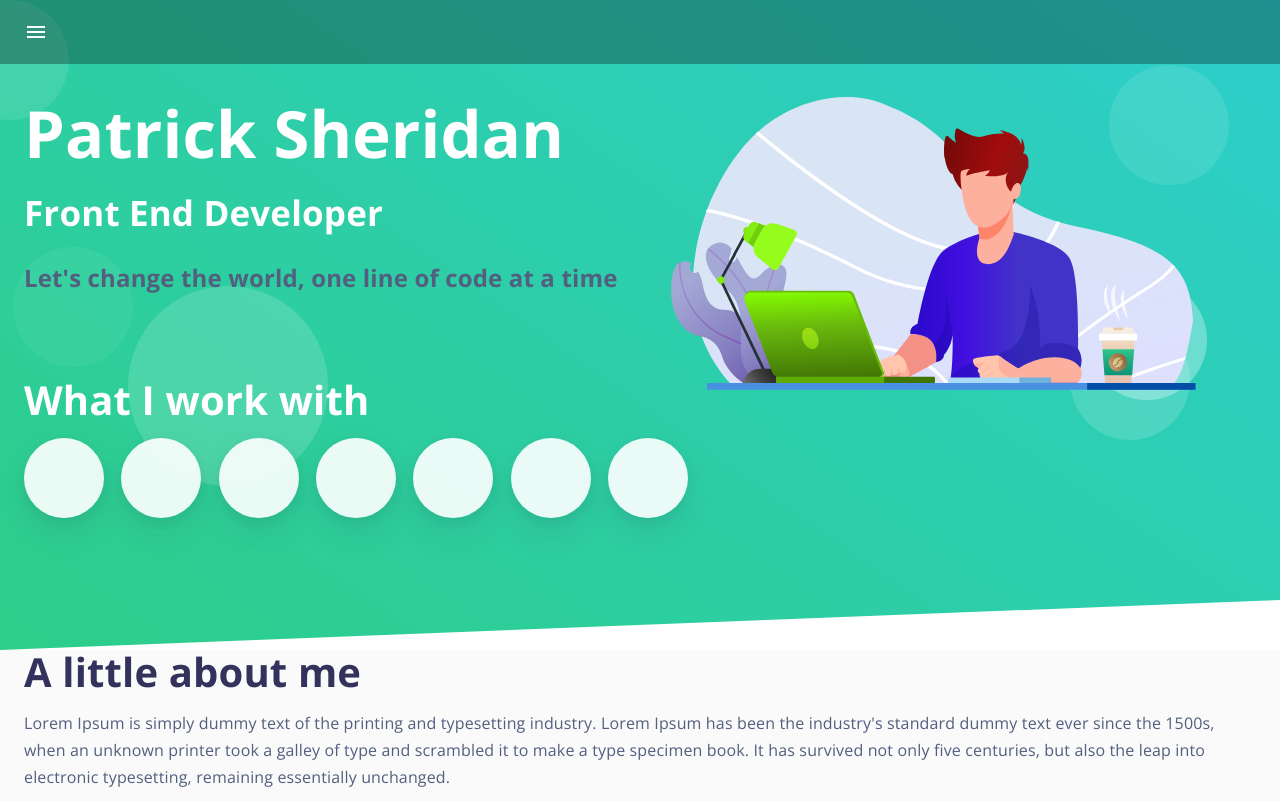
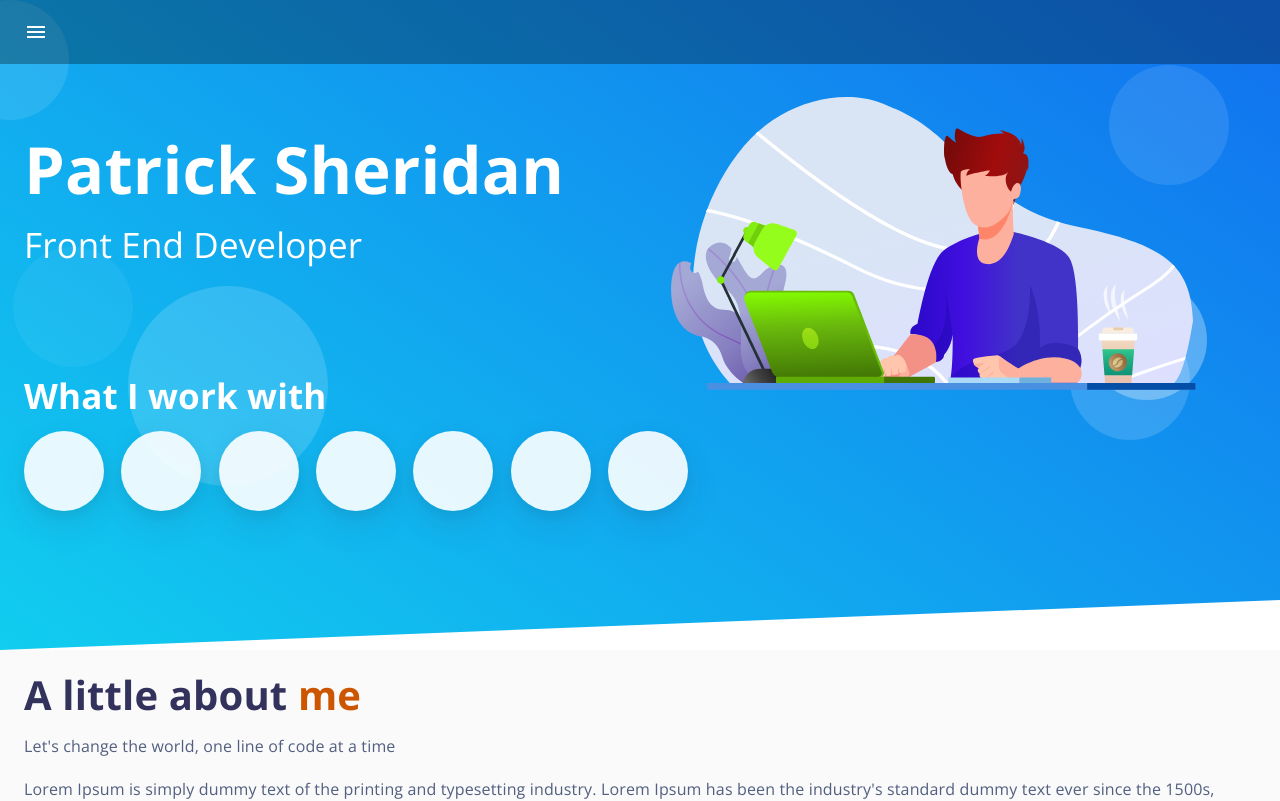
Before and after one commit to sheridp2/portfolio-2021, a React (Create React App) app in the folder portfolio-2021/: page / in a window 1280 px wide. Shown: the top 801 px of the page. Built offline with nearby package versions, Linux system fonts and the light colour scheme; some icons are missing.

Commit message:
background fix

```diff
--- a/portfolio-2021/src/assets/ProjectsData.js
+++ b/portfolio-2021/src/assets/ProjectsData.js
@@ -104,7 +104,7 @@ const ProjectsData = [
     featured: true,
   },
   {
-    name: "NBA Assits",
+    name: "NBA Assists",
     image: nbaAssistImage,
     description: "NBA player stat/trading card app",
     frontendRepo: "N/A",
--- a/portfolio-2021/src/assets/TechData.js
+++ b/portfolio-2021/src/assets/TechData.js
@@ -1,11 +1,11 @@
 const TechnologiesData = [
+  {
+    skillName: "React",
+    fontAwesomeClassname: "logos:react",
+  },
   {
     skillName: "JavaScript",
     fontAwesomeClassname: "logos:javascript",
-  },
-  {
-    skillName: "React",
-    fontAwesomeClassname: "logos:react",
   },
   {
     skillName: "CSS3",
--- a/portfolio-2021/src/components/About.js
+++ b/portfolio-2021/src/components/About.js
@@ -9,7 +9,7 @@ const useStyles = makeStyles((theme) => ({
   },
   aboutContainer: {
     position: "relative",
-    top: "-180px",
+    top: "-150px",
     [theme.breakpoints.down("md")]: {
       top: "-150px",
     },
@@ -29,7 +29,12 @@ export default function About() {
       <Fade duration={1000} distance="40px" bottom>
         <Container>
           <Grid item>
-            <h1 className={classes.mainText}>A little about me</h1>
+            <h1 className={classes.mainText}>
+              A little about <span style={{ color: "#CC5500" }}>me</span>
+            </h1>
+            <p className={classes.missionText}>
+              Let's change the world, one line of code at a time
+            </p>
             <p>
               Lorem Ipsum is simply dummy text of the printing and typesetting
               industry. Lorem Ipsum has been the industry's standard dummy text
--- a/portfolio-2021/src/components/Main.js
+++ b/portfolio-2021/src/components/Main.js
@@ -27,7 +27,7 @@ const useStyles = makeStyles((theme) => ({
   },
   secondaryText: {
     fontSize: 35,
-    fontWeight: "bold",
+
     color: "white",
     [theme.breakpoints.down("xs")]: {
       fontSize: 30,
@@ -68,7 +68,7 @@ function Main(props) {
           className="section section-lg section-shaped pb-250"
           style={{ paddingTop: 0 }}
         >
-          <div className="shape shape-style-1 bg-gradient-green">
+          <div className="shape shape-style-1 bg-gradient-teal">
             <span />
             <span />
             <span />
@@ -91,10 +91,9 @@ function Main(props) {
                     style={{ zIndex: 10 }}
                   >
                     <h1 className={classes.mainText}>Patrick Sheridan</h1>
-                    <p className={classes.secondaryText}>Front End Developer</p>
-                    <p className={classes.missionText}>
-                      Let's change the world, one line of code at a time
-                    </p>
+                    <h2 className={classes.secondaryText}>
+                      Front End Developer
+                    </h2>
                   </Grid>
 
                   <Grid
--- a/portfolio-2021/src/components/Projects.js
+++ b/portfolio-2021/src/components/Projects.js
@@ -62,9 +62,9 @@ function Projects() {
       <div className="position-relative">
         <section
           className="section section-lg section-shaped pb-250"
-          style={{ paddingTop: 40 }}
+          style={{ paddingTop: 0 }}
         >
-          <div className="shape shape-style-1 bg-gradient-green">
+          <div className="shape shape-style-1 bg-gradient-teal">
             <span />
             <span />
             <span />
--- a/portfolio-2021/src/components/Skills.js
+++ b/portfolio-2021/src/components/Skills.js
@@ -70,9 +70,9 @@ function Skills() {
         <Fade duration={1000} distance="40px" bottom>
           <Grid container>
             <Grid item>
-              <h1 style={{ color: "white", fontWeight: "bold" }}>
+              <h2 style={{ color: "white", fontSize: 35, fontWeight: "bold" }}>
                 What I work with
-              </h1>
+              </h2>
               <Grid container>{allTech}</Grid>
             </Grid>
           </Grid>
--- a/portfolio-2021/src/components/VerticalNav.js
+++ b/portfolio-2021/src/components/VerticalNav.js
@@ -32,7 +32,7 @@ function VerticalNav() {
             width: 165,
             position: "fixed",
             zIndex: 11,
-            backgroundColor: "rgba(0, 0, 0, 0.3)",
+            backgroundColor: "rgba(0, 0, 0, 0.0)",
             height: "100%",
           }}
         >
@@ -47,7 +47,7 @@ function VerticalNav() {
                 <NavItem style={{ marginRight: 0 }}>
                   <NavLink to="/">
                     <Button
-                      color="primary"
+                      color="success"
                       size="lg"
                       style={{ width: "100%", marginBottom: 20, fontSize: 22 }}
                     >
@@ -59,7 +59,7 @@ function VerticalNav() {
                 <NavItem style={{ marginRight: 0 }}>
                   <NavLink to="/projects">
                     <Button
-                      color="primary"
+                      color="info"
                       size="lg"
                       style={{ width: "100%", marginBottom: 20, fontSize: 22 }}
                     >
@@ -78,6 +78,17 @@ function VerticalNav() {
                     </Button>
                   </NavLink>
                 </NavItem>
+                <NavItem style={{ marginRight: 0 }}>
+                  <NavLink to="/">
+                    <Button
+                      color="secondary"
+                      size="lg"
+                      style={{ width: "100%", marginBottom: 20, fontSize: 22 }}
+                    >
+                      Pat Facts
+                    </Button>
+                  </NavLink>
+                </NavItem>
                 <NavItem
                   style={{
                     color: "white",
@@ -87,7 +98,7 @@ function VerticalNav() {
                     fontSize: 20,
                   }}
                 >
-                  Contact Info
+                  Contact Me
                 </NavItem>
                 <NavItem style={{ marginRight: 0 }}>
                   <Button
```
